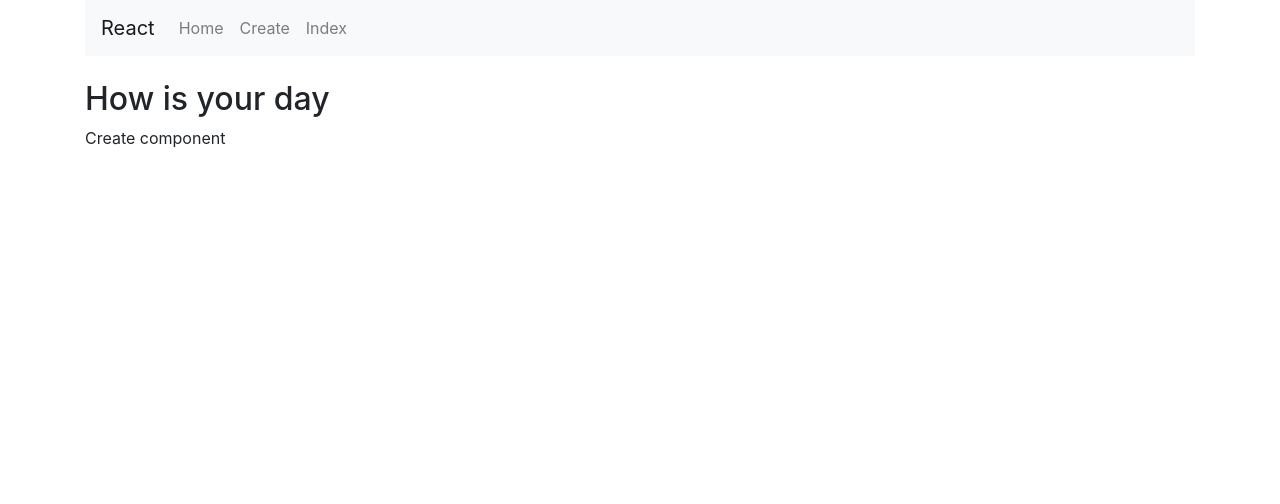
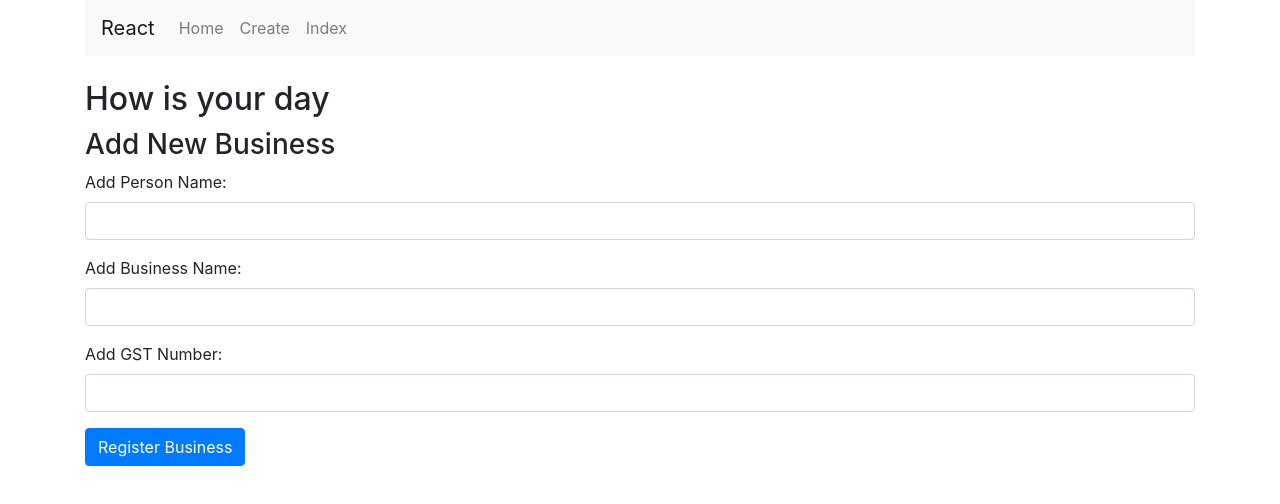
Before and after one commit to hollowmatt/npm-app, a React (Create React App) app: page /create in a window 1280 px wide. Shown: the top 504 px of the page. Built offline with nearby package versions, Linux system fonts and the light colour scheme.

Commit message:
create form

```diff
--- a/src/components/create.component.js
+++ b/src/components/create.component.js
@@ -1,11 +1,28 @@
 import React, { Component } from 'react';
 
 export default class Create extends Component {
-	render() {
-		return(
-			<div>
-				<p>Create component</p>
-			</div>
-		);
-	}
+  render() {
+    return (
+      <div style={{marginTop: 10}}>
+        <h3>Add New Business</h3>
+        <form>
+          <div className="form-group">
+            <label>Add Person Name:  </label>
+            <input type="text" className="form-control"/>
+          </div>
+          <div className="form-group">
+            <label>Add Business Name: </label>
+            <input type="text" className="form-control"/>
+          </div>
+          <div className="form-group">
+            <label>Add GST Number: </label>
+            <input type="text" className="form-control"/>
+          </div>
+          <div className="form-group">
+            <input type="submit" value="Register Business" className="btn btn-primary"/>
+          </div>
+        </form>
+      </div>
+    )
+  }
 }
```
